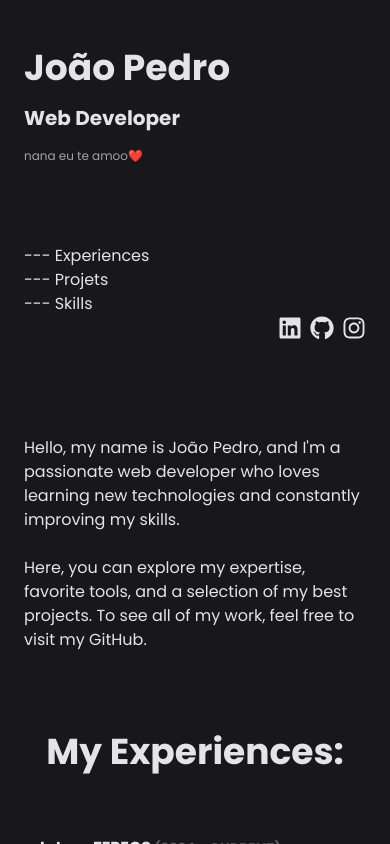
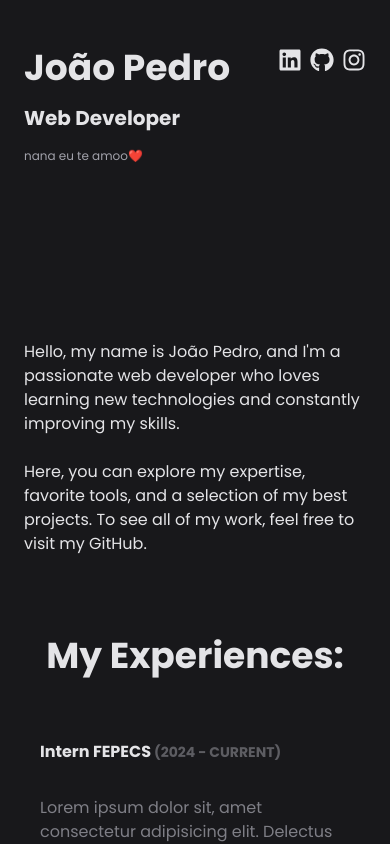
Before and after one commit to Joao4Pedroc/Portifolio, a Next.js app: page / in a window 390 px wide. Built offline with nearby package versions, Linux system fonts and the light colour scheme.

Commit message:
Fix: responsive

```diff
--- a/app/_components/LeftSidebar.tsx
+++ b/app/_components/LeftSidebar.tsx
@@ -2,14 +2,14 @@ import Icons from "./Icons";
 
 function LeftSidebar() {
   return (
-    <div className="lg:sticky lg:top-0 lg:flex lg:max-h-screen lg:w-1/2 lg:flex-col lg:justify-between lg:py-24">
+    <div className="grid lg:sticky lg:top-0 lg:flex lg:max-h-screen lg:w-1/2 lg:flex-col lg:justify-between lg:py-24">
       <div className="text-left">
         <h1 className="text-4xl font-bold mb-4">João Pedro</h1>
         <h2 className="text-xl font-bold mb-4">Web Developer</h2>
         <h3 className="text-xs opacity-400 text-zinc-400 mb-20">
           nana eu te amoo❤️
         </h3>
-        <nav className="flex flex-col   ">
+        <nav className="lg:flex flex-col hidden">
           <span>--- Experiences</span>
           <span>--- Projets</span>
           <span>--- Skills</span>
--- a/app/_components/SkillsCard.tsx
+++ b/app/_components/SkillsCard.tsx
@@ -3,7 +3,7 @@ import Image from "next/image";
 function SkillsCard() {
   //animations when hover icons
   return (
-    <div className="grid grid-cols-6 lg:grid-cols-6 py-4 lg:gap-4 items-center justify-items-center ">
+    <div className="grid grid-cols-6 lg:grid-cols-6 py-4 lg:gap-4 items-center justify-items-center gap-8 ">
       <a href="https://getbootstrap.com/docs/3.4/javascript/" target="_blank">
         <Image
           src="https://profilinator.rishav.dev/skills-assets/bootstrap-plain.svg"
--- a/app/layout.tsx
+++ b/app/layout.tsx
@@ -25,7 +25,7 @@ export default function RootLayout({
       <body
         className={`${poppins.variable} bg-zinc-900 text-zinc-200 antialiased `}
       >
-        <div className="fixed lg:absolute inset-0 z-30 ">
+        <div className="fixed lg:absolute inset-0 z-30 overflow-auto">
           <div className=" mx-auto min-h-screen max-w-screen-xl px-6 py-12 md:px-12 md:py-20 lg:px-24 lg:py-0 ">
             <div className="lg:flex lg:justify-between lg:gap-4">
               <LeftSidebar />
```
